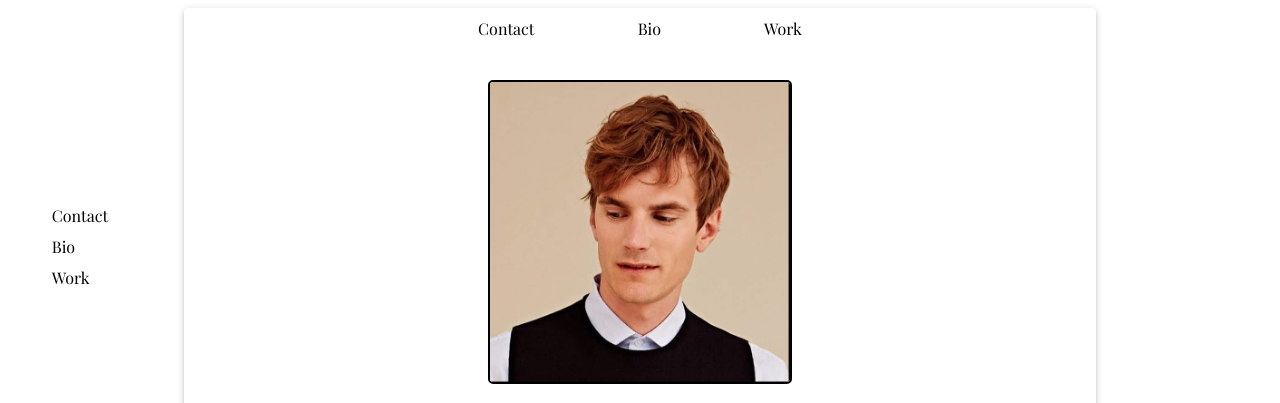
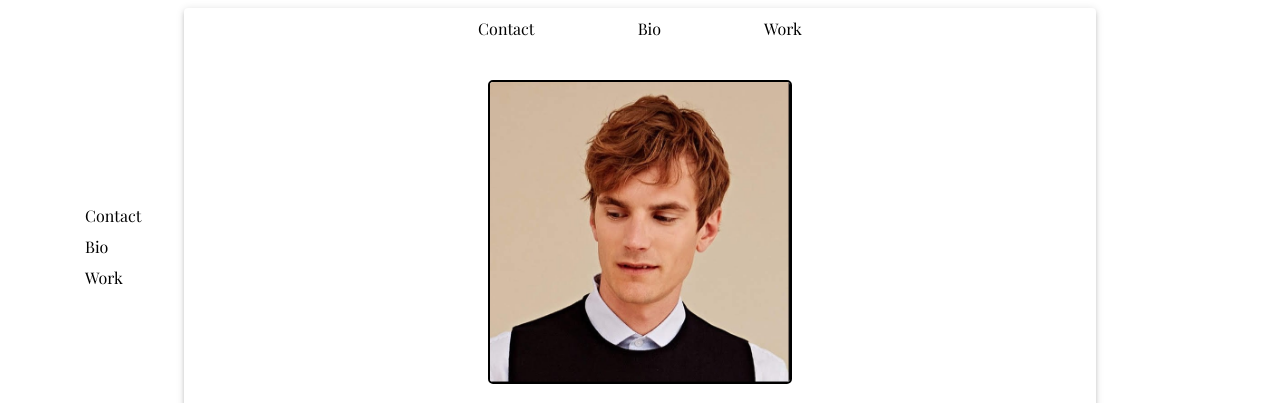
Before and after one commit to anthonwellsjo/curriculum-2.0, a Gatsby site: page / in a window 1280 px wide. Shown: the top 403 px of the page. Built offline with nearby package versions, Linux system fonts and the light colour scheme; Gatsby itself is replaced by a stand-in of ours; a web font is replaced by a local one.

Commit message:
solved deploy errors

```diff
--- a/gatsby-config.js
+++ b/gatsby-config.js
@@ -5,5 +5,6 @@
  */
 
 module.exports = {
+  pathPrefix: "/curriculum",
   plugins: [],
 }
--- a/src/components/sideMenu/sideMenu.js
+++ b/src/components/sideMenu/sideMenu.js
@@ -29,13 +29,11 @@ const SideMenu = props => {
 
     return (
         <div className={showMenu ? styles.menu : classnames(styles.menu, styles.hide)}>
-            <Centralizer column>
                 <div className={styles.div}>
                     <a href={"/"} className={styles.link1} to="/contact">Contact</a>
                     <a href={"/"} className={styles.link2} to="/contact">Bio</a>
                     <a href={"/"} className={styles.link3} to="/contact">Work</a>
                 </div>
-            </Centralizer>
         </div>
     )
 }
--- a/src/components/sideMenu/sideMenu.module.css
+++ b/src/components/sideMenu/sideMenu.module.css
@@ -8,7 +8,7 @@
   .menu {
     position: fixed;
     top: 25%;
-    left: -20px;
+    left: 80px;
     width: 200px;
     height: 400px;
     transition: opacity .3s;
@@ -26,7 +26,6 @@
   .link1,
   .link2,
   .link3 {
-    background-color: white;
     color: black;
     margin: 5px;
   }
```
